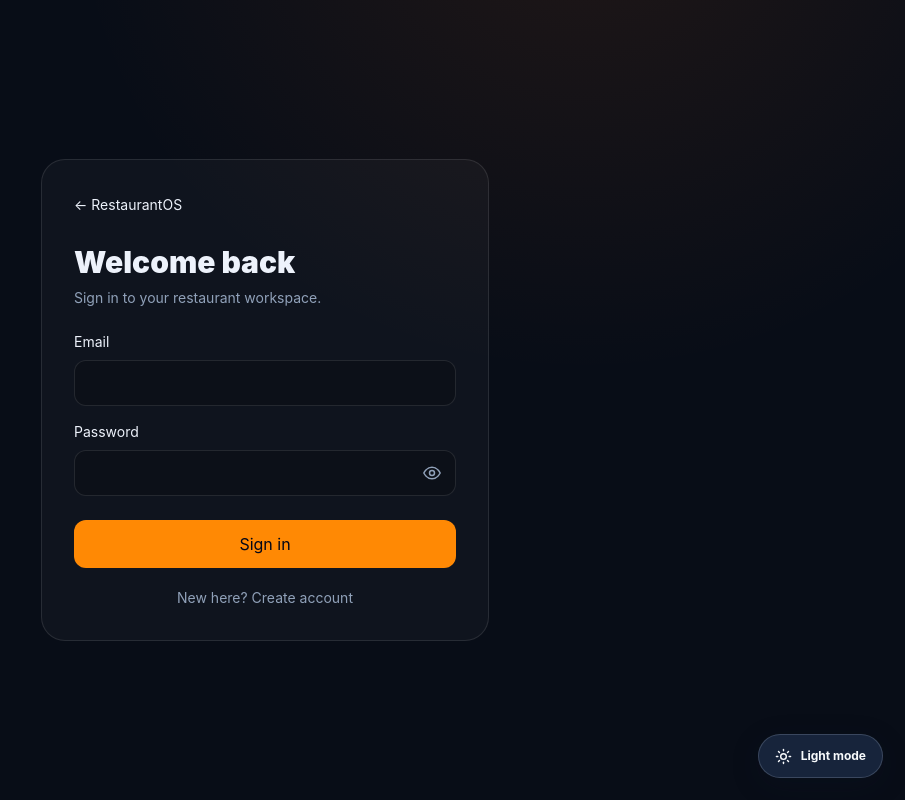
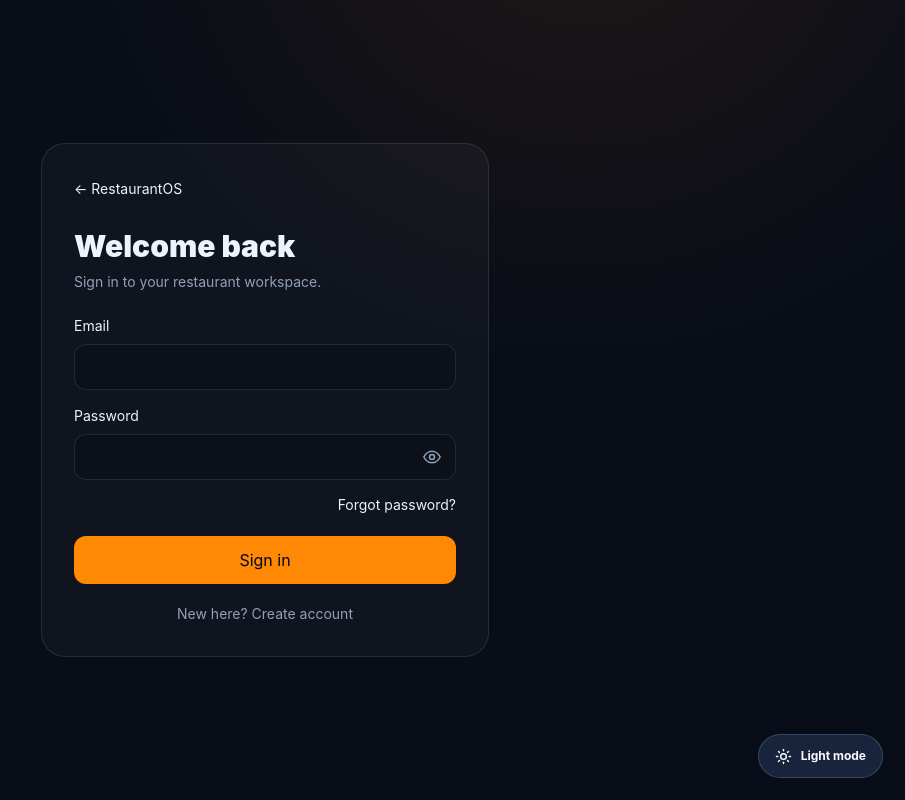
Before and after one commit to hyderwork/restaurant-os, a Next.js app: page /login in a window 1280 px wide. Shown: the whole page, without its empty margins (375-1280 px from the left). Built offline with nearby package versions, Linux system fonts and the light colour scheme; no server answers.

Commit message:
Add forgot password link to login page

```diff
--- a/src/app/login/page.tsx
+++ b/src/app/login/page.tsx
@@ -20,7 +20,8 @@ export default async function Login({searchParams}:{searchParams:Promise<{error?
           Password
           <PasswordInput required name="password" autoComplete="current-password" />
         </label>
-        <button className="mt-6 w-full rounded-xl bg-orange-400 p-3 font-bold text-slate-950">Sign in</button>
+        <div className="mt-3 text-right"><Link className="text-sm text-orange-300 hover:text-orange-200" href="/forgot-password">Forgot password?</Link></div>
+        <button className="mt-5 w-full rounded-xl bg-orange-400 p-3 font-bold text-slate-950">Sign in</button>
         <p className="mt-5 text-center text-sm text-slate-400">New here? <Link className="text-orange-300" href="/signup">Create account</Link></p>
       </form>
     </main>
```
